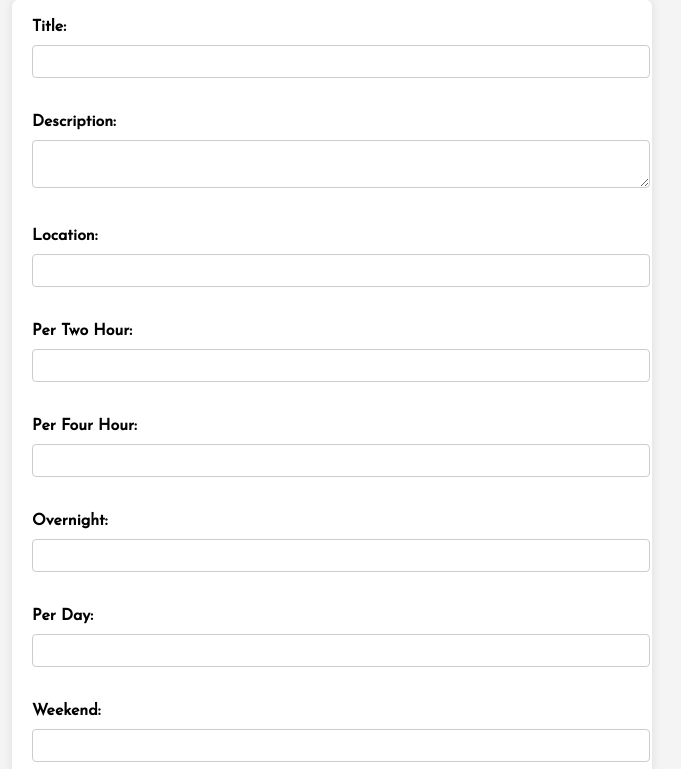
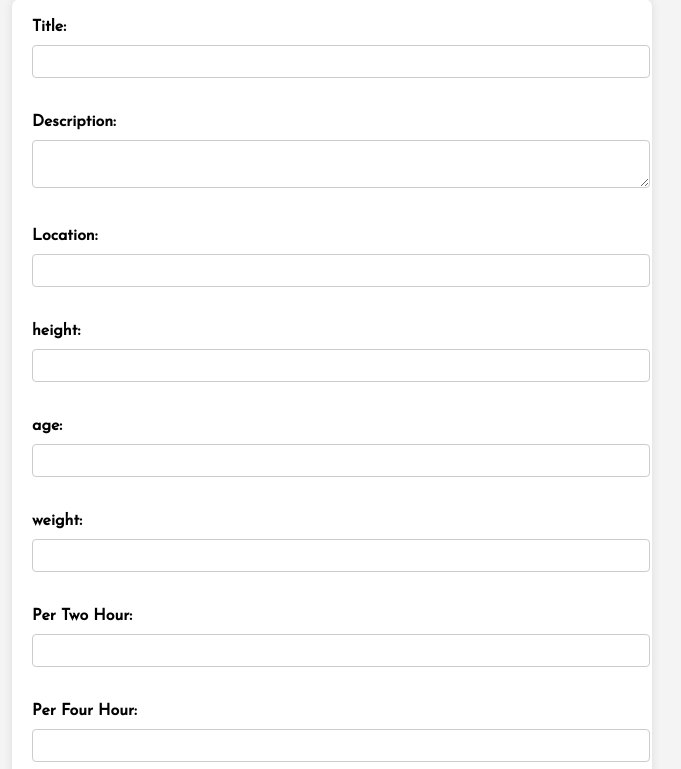
Before and after one commit to its-kios09/Angels4Kings, a Flask app: page /create in a window 1280 px wide. Shown: the part 29-798 px from the top of the page, without its empty margins (308-989 px from the left). Run offline with Flask 3, Linux system fonts and the light colour scheme.

Commit message:
added more attribute to the object

```diff
--- a/templates/create-profile.html
+++ b/templates/create-profile.html
@@ -67,8 +67,17 @@
         <label for="description">Description:</label>
         <textarea id="description" name="description" required></textarea><br><br>
 
-        <label for="per_two_hour">Location:</label>
+        <label for="location">Location:</label>
         <input type="text" id="location" name="location" required><br><br>
+
+        <label for="height">height:</label>
+        <input type="text" id="height" name="height" required><br><br>
+
+        <label for="age">age:</label>
+        <input type="text" id="age" name="age" required><br><br>
+
+        <label for="weight">weight:</label>
+        <input type="text" id="weight" name="weight" required><br><br>
 
         <label for="per_two_hour">Per Two Hour:</label>
         <input type="text" id="per_two_hour" name="per_two_hour" required><br><br>
--- a/views.py
+++ b/views.py
@@ -146,6 +146,9 @@ def create_profile():
         per_two_hour = request.form['per_two_hour']
         per_four_hour = request.form['per_four_hour']
         overnight = request.form['overnight']
+        height = request.form['height']
+        age = request.form['age']
+        weight = request.form['weight']
         per_day = request.form['per_day']
         weekend = request.form['weekend']
         weekly = request.form['weekly']
@@ -158,6 +161,9 @@ def create_profile():
             'title': title,
             'description': description,
             'location': location,
+            'height': height,
+            'age':age,
+            'weight': weight,
             'charges': {
                 'per_two_hour': per_two_hour,
                 'per_four_hour': per_four_hour,
```
Also changed, not shown: templates/dashboard-user.html (+9 -1 lines), 2 other files.
